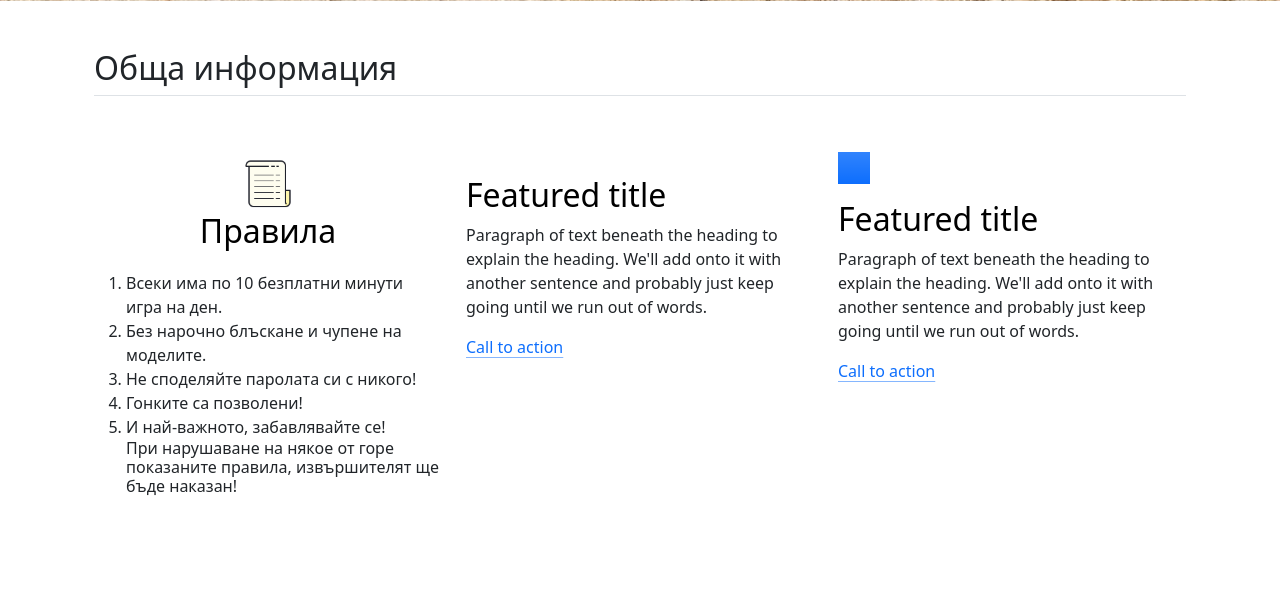
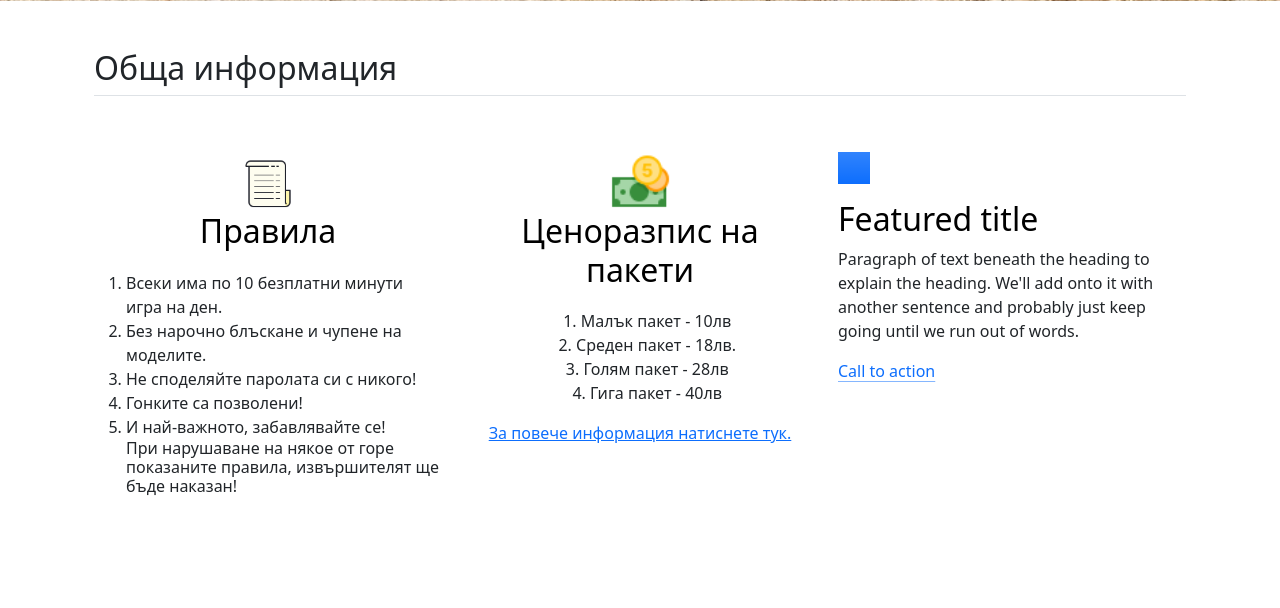
Before and after one commit to VPavlov16/RC-Control, a PHP site: page /Pages/index.php in a window 1280 px wide. Shown: the part 599-1207 px from the top of the page. Run offline with PHP 8.4, Linux system fonts and the light colour scheme.

Commit message:
cenorazpis

```diff
--- a/CSS/homest.css
+++ b/CSS/homest.css
@@ -28,3 +28,11 @@
 .ordered-list{
     margin-top: 20px;
 }
+.prices{
+   display: grid;
+   place-items: center;
+}
+.plink{
+    display: grid;
+   place-items: center;
+}
--- a/Pages/index.php
+++ b/Pages/index.php
@@ -73,15 +73,18 @@ require "nav.php";
 
       <!-- cenoraspis -->
       <div class="feature col">
-        <div class="">
-          <svg class="bi" width="1em" height="1em"><use xlink:href="#people-circle"></use></svg>
-        </div>
-        <h3 class="fs-2 text-body-emphasis">Featured title</h3>
-        <p>Paragraph of text beneath the heading to explain the heading. We'll add onto it with another sentence and probably just keep going until we run out of words.</p>
-        <a href="#" class="icon-link">
-          Call to action
-          <svg class="bi"><use xlink:href="#chevron-right"></use></svg>
-        </a>
+        <div class="icondiv">
+          <img id="ruleicon" src="../icons/money.png" alt="rules">
+      </div>
+        <h3 class="fs-2 ruleh3 text-body-emphasis">Ценоразпис на пакети</h3>
+        <ol class="ordered-list prices">
+          <li>Малък пакет - 10лв</li>
+          <li>Среден пакет - 18лв.</li>
+          <li>Голям пакет - 28лв</li>
+          <li>Гига пакет - 40лв</li>
+        </ol>
+        <a class="plink" href="prices.php">За повече информация натиснете тук.</a>
+
       </div>
       <div class="feature col">
         <div class="feature-icon d-inline-flex align-items-center justify-content-center text-bg-primary bg-gradient fs-2 mb-3">
```
Also changed, not shown: Pages/prices.php (added, +15 -0 lines).
